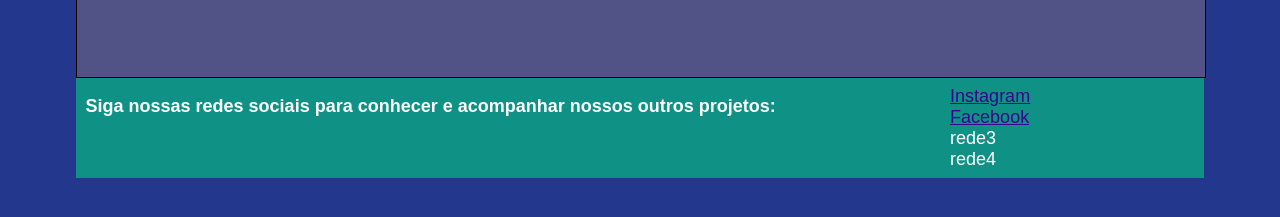
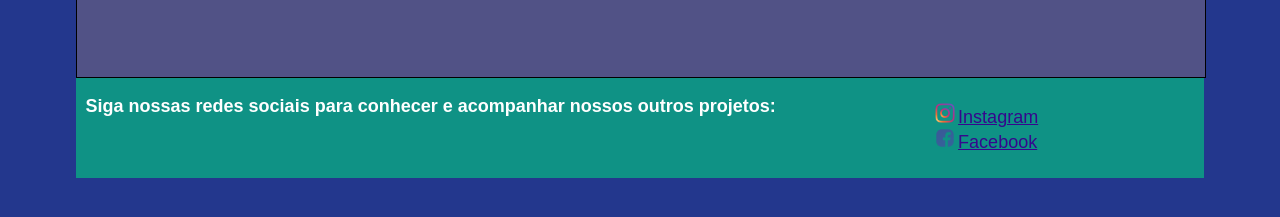
Before and after one commit to hexmiko/MapaHistoricoDoEspiritismo, a plain HTML site: page index.html in a window 1280 px wide. Shown: the part 535-752 px from the top of the page. Drawn offline with nearby package versions, Linux system fonts and the light colour scheme.

Commit message:
Adicionando redes socias

```diff
--- a/index.html
+++ b/index.html
@@ -118,16 +118,10 @@
                 <h3 style="display: inline;">Siga nossas redes sociais para conhecer e acompanhar nossos outros projetos:</h1>
                 <ul>
                     <li>
-                        <a ;" href="https://www.instagram.com/grupodeestudosherminio/">Instagram</a>
+                        <a ;" href="https://www.instagram.com/grupodeestudosherminio/"><img src="Image/Instagram-Icon.png" />Instagram</a>
                     </li>
                     <li>
-                        <a href="https://www.facebook.com/GEHerminioCMiranda/">Facebook</a>
-                    </li>
-                    <li>
-                        rede3
-                    </li>
-                    <li>
-                        rede4
+                        <a href="https://www.facebook.com/GEHerminioCMiranda/"><img src="Image/Facebook-icon.png" />Facebook</a>
                     </li>
                 </ul>
             </div>
--- a/style.css
+++ b/style.css
@@ -222,8 +222,16 @@ div#Redes{
     margin: auto;
     padding-left: 20px;
     padding-right: 20px;
+    min-width: 110px;
 }
 
 #Redes a {
     color: rgb(54, 7, 141);
+
 }
+
+#Redes img {
+    width: 20px;
+    height: 20px;
+    padding-right: 3px;
+}
```
Also changed, not shown: Image/Facebook-icon.png (added), Image/Instagram-Icon.png (added).
